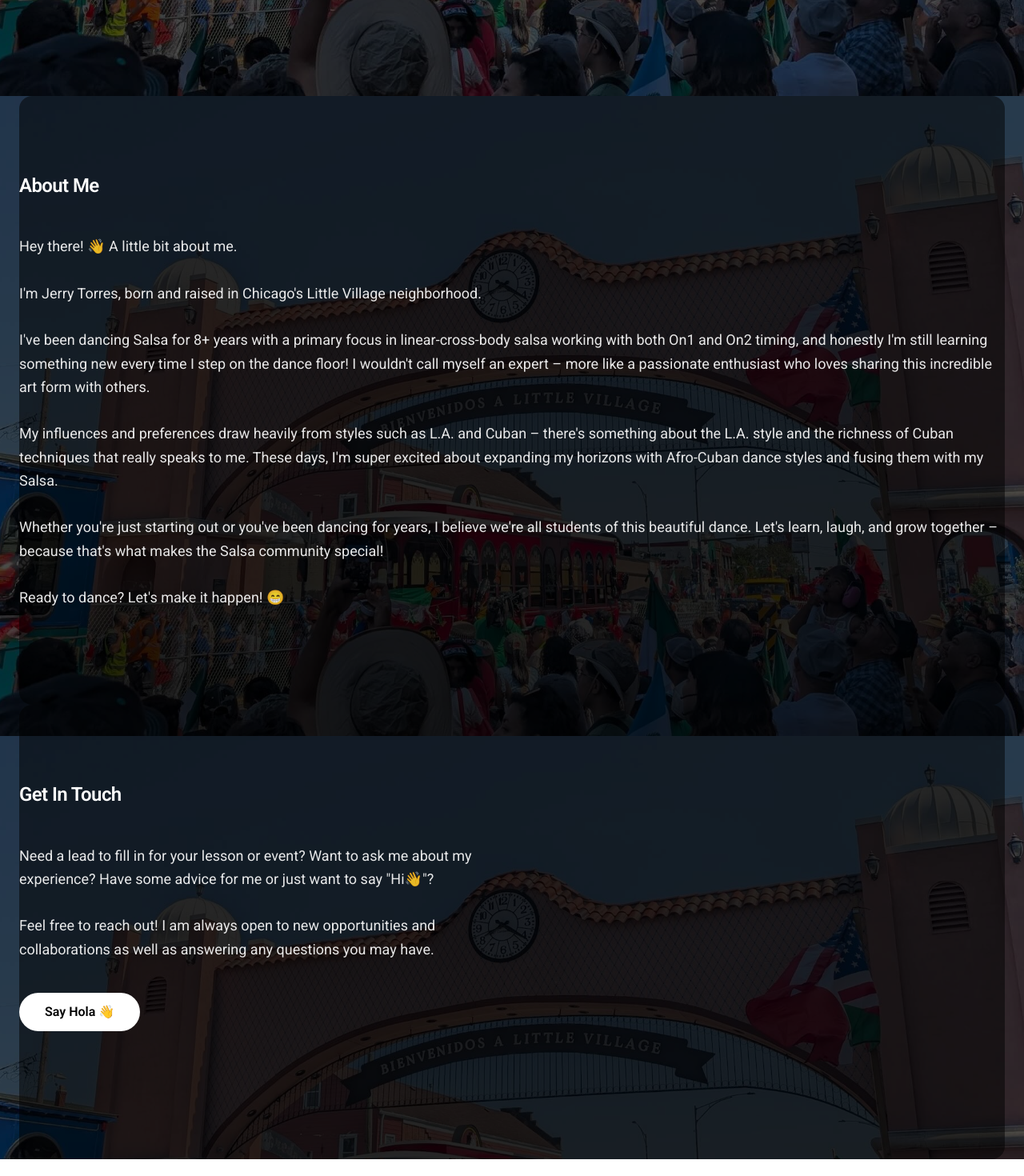
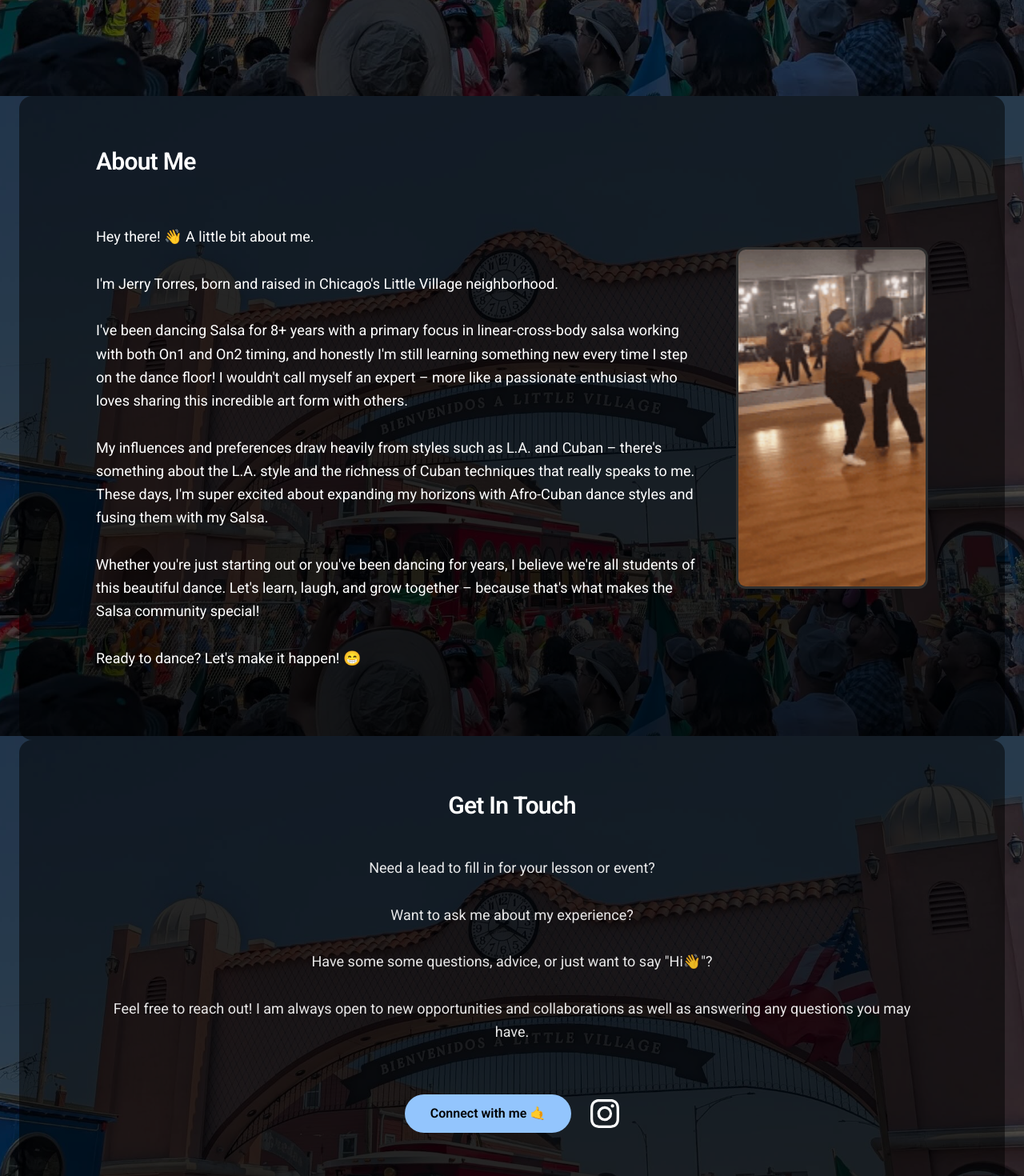
Before and after one commit to gtor23/jerry-dance-info, a React (Vite) app: page / in a window 1280 px wide. Shown: the part 680-2150 px from the top of the page at 80% size. Before the commit the page ends 2129 px from the top, so only its background shows below. Built offline with nearby package versions, Linux system fonts and the light colour scheme.

Commit message:
fix content styles and adding media and links

```diff
--- a/src/App.jsx
+++ b/src/App.jsx
@@ -2,8 +2,9 @@
 
 function App() {
     return (
-        <div className="min-h-screen flex items-center flex-col">
-            <Header />
+        <div className="min-h-screen flex items-center flex-col pb-16">
+            {/* Disable Header until fully functional */}
+            {/* <Header /> */}
             <main className="w-full mx-auto px-6">
                 <Hero />
                 <AboutMe />
--- /dev/null
+++ b/src/assets/SVGs/InstagramIcon.jsx
@@ -0,0 +1,7 @@
+const InstagramIcon = () => (
+<svg xmlns="http://www.w3.org/2000/svg" width="36" height="36" fill="currentColor" className="bi bi-instagram" viewBox="0 0 16 16">
+  <path d="M8 0C5.829 0 5.556.01 4.703.048 3.85.088 3.269.222 2.76.42a3.9 3.9 0 0 0-1.417.923A3.9 3.9 0 0 0 .42 2.76C.222 3.268.087 3.85.048 4.7.01 5.555 0 5.827 0 8.001c0 2.172.01 2.444.048 3.297.04.852.174 1.433.372 1.942.205.526.478.972.923 1.417.444.445.89.719 1.416.923.51.198 1.09.333 1.942.372C5.555 15.99 5.827 16 8 16s2.444-.01 3.298-.048c.851-.04 1.434-.174 1.943-.372a3.9 3.9 0 0 0 1.416-.923c.445-.445.718-.891.923-1.417.197-.509.332-1.09.372-1.942C15.99 10.445 16 10.173 16 8s-.01-2.445-.048-3.299c-.04-.851-.175-1.433-.372-1.941a3.9 3.9 0 0 0-.923-1.417A3.9 3.9 0 0 0 13.24.42c-.51-.198-1.092-.333-1.943-.372C10.443.01 10.172 0 7.998 0zm-.717 1.442h.718c2.136 0 2.389.007 3.232.046.78.035 1.204.166 1.486.275.373.145.64.319.92.599s.453.546.598.92c.11.281.24.705.275 1.485.039.843.047 1.096.047 3.231s-.008 2.389-.047 3.232c-.035.78-.166 1.203-.275 1.485a2.5 2.5 0 0 1-.599.919c-.28.28-.546.453-.92.598-.28.11-.704.24-1.485.276-.843.038-1.096.047-3.232.047s-2.39-.009-3.233-.047c-.78-.036-1.203-.166-1.485-.276a2.5 2.5 0 0 1-.92-.598 2.5 2.5 0 0 1-.6-.92c-.109-.281-.24-.705-.275-1.485-.038-.843-.046-1.096-.046-3.233s.008-2.388.046-3.231c.036-.78.166-1.204.276-1.486.145-.373.319-.64.599-.92s.546-.453.92-.598c.282-.11.705-.24 1.485-.276.738-.034 1.024-.044 2.515-.045zm4.988 1.328a.96.96 0 1 0 0 1.92.96.96 0 0 0 0-1.92m-4.27 1.122a4.109 4.109 0 1 0 0 8.217 4.109 4.109 0 0 0 0-8.217m0 1.441a2.667 2.667 0 1 1 0 5.334 2.667 2.667 0 0 1 0-5.334"/>
+</svg>
+);
+
+export default InstagramIcon;
--- /dev/null
+++ b/src/assets/SVGs/index.js
@@ -0,0 +1 @@
+export { default as InstagramIcon } from './InstagramIcon'
--- a/src/components/AboutMe/AboutMe.jsx
+++ b/src/components/AboutMe/AboutMe.jsx
@@ -1,12 +1,32 @@
 import { aboutMeContent } from '../../content/aboutMeContent';
+import socialDanceGif from '../../../public/gif/social_dance.gif';
 
 export default function AboutMe() {
     return (
-        <section className="bg-[rgba(0,0,0,0.5)] py-24 rounded-2xl">
-            <h2>About Me</h2>
-            <p style={{ whiteSpace: 'pre-line' }}>
-                {aboutMeContent}
-            </p>
+        <section className="bg-[rgba(0,0,0,0.5)] py-16 px-8 md:px-24 rounded-2xl">
+            <div className="flex flex-col-reverse md:flex-row items-center gap-10 md:gap-12">
+                <div className="flex-1 w-full">
+                    <h2 className="mb-6 text-white pb-2 text-center md:text-left">
+                        About Me
+                    </h2>
+                    <p className="text-white leading-relaxed text-lg" style={{ whiteSpace: 'pre-line' }}>
+                        {aboutMeContent}
+                    </p>
+                </div>
+
+                <div className="w-full max-w-[12.5rem] md:max-w-[15rem] flex-shrink-0 self-center md:self-start xl:self-center">
+                    <div className="relative aspect-[9/16] rounded-xl overflow-hidden border-[3px] border-white/10 bg-neutral-900">
+                        <img
+                            src={socialDanceGif}
+                            alt="Dance Reel"
+                            className="w-full h-full object-cover brightness-95 hover:brightness-100 transition-all duration-300"
+                            loading="lazy"
+                        />
+                        <div className="absolute inset-0 pointer-events-none bg-gradient-to-tr from-white/5 to-transparent opacity-30" />
+                    </div>
+                </div>
+
+            </div>
         </section>
     )
 }
--- a/src/components/ContactMe/ContactMe.jsx
+++ b/src/components/ContactMe/ContactMe.jsx
@@ -1,20 +1,32 @@
 import { getInTouchContent } from "../../content/getInTouchContent"
+import { InstagramIcon } from "../../assets/SVGs"
 
 export default function ContactMe() {
     return (
-        <section className="section-contact-me bg-[rgba(0,0,0,0.5)] py-24 pb-40 rounded-2xl">
-            <div className="max-w-xl">
+        <section className="section-contact-me bg-[rgba(0,0,0,0.5)] py-16 px-8 md:px-24 rounded-2xl">
+            <div className="max-w-screen flex flex-col items-center">
                 <h2>Get In Touch</h2>
-                <p className="get-in-touch" style={{ whiteSpace: 'pre-line' }}>
+                <p className="get-in-touch text-center" style={{ whiteSpace: 'pre-line' }}>
                     {getInTouchContent}
                 </p>
 
-                <div className="mt-10">
+                <div className="mt-10 flex flex-row justify-center items-center gap-6 flex-wrap">
                     <a
-                        href="mailto:your-email@example.com"
-                        className="inline-block bg-white text-black font-bold py-3 px-8 rounded-full hover:bg-opacity-90 transition-all"
+                        href="mailto:jer.tor2527@gmail.com"
+                        aria-label="jer.tor2527@gmail.com"
+                        rel="noopener noreferrer"
+                        target="_blank"
+                        className="inline-block duration-300 bg-blue-300 text-black font-bold py-3 px-8 rounded-full hover:bg-opacity-85 transition-all"
                     >
-                        Say Hola 👋
+                        Connect with me 🤙
+                    </a>
+                    <a
+                        href="https://www.instagram.com/jtor01?igsh=dGIwNmwxa3ZqanI3"
+                        target="_blank"
+                        rel="noopener noreferrer"
+                        className="transition-transform duration-300 hover:scale-110 inline-block hover:pointer-events-auto cursor-pointer"
+                    >
+                        <InstagramIcon />
                     </a>
                 </div>
             </div>
--- a/src/components/Hero/Hero.jsx
+++ b/src/components/Hero/Hero.jsx
@@ -3,7 +3,7 @@
         <section className="min-h-screen flex flex-col justify-center text-center">
             <h1>Jerry Torres</h1>
             <h2 className='opacity-90'>
-                Developer by day ☕️... Rumbero by night 🪘.
+                Developer by day ☕️... Rumbero by night 🪘
             </h2>
         </section>
     )
--- a/src/content/getInTouchContent.js
+++ b/src/content/getInTouchContent.js
@@ -1,5 +1,9 @@
 export const getInTouchContent = `
-Need a lead to fill in for your lesson or event? Want to ask me about my experience? Have some advice for me or just want to say "Hi👋"?
+Need a lead to fill in for your lesson or event?
+
+Want to ask me about my experience?
+
+Have some some questions, advice, or just want to say "Hi👋"?
 
 Feel free to reach out! I am always open to new opportunities and collaborations as well as answering any questions you may have.
 `
--- a/src/index.css
+++ b/src/index.css
@@ -25,7 +25,7 @@
   }
 
   h1 { @apply text-5xl md:text-7xl; }
-  h2 { @apply text-xl md:text-2xl; }
+  h2 { @apply text-2xl md:text-3xl; }
 
   /* Body Text: Regular weight */
   p {
```
Also changed, not shown: public/gif/social_dance.gif (added).
